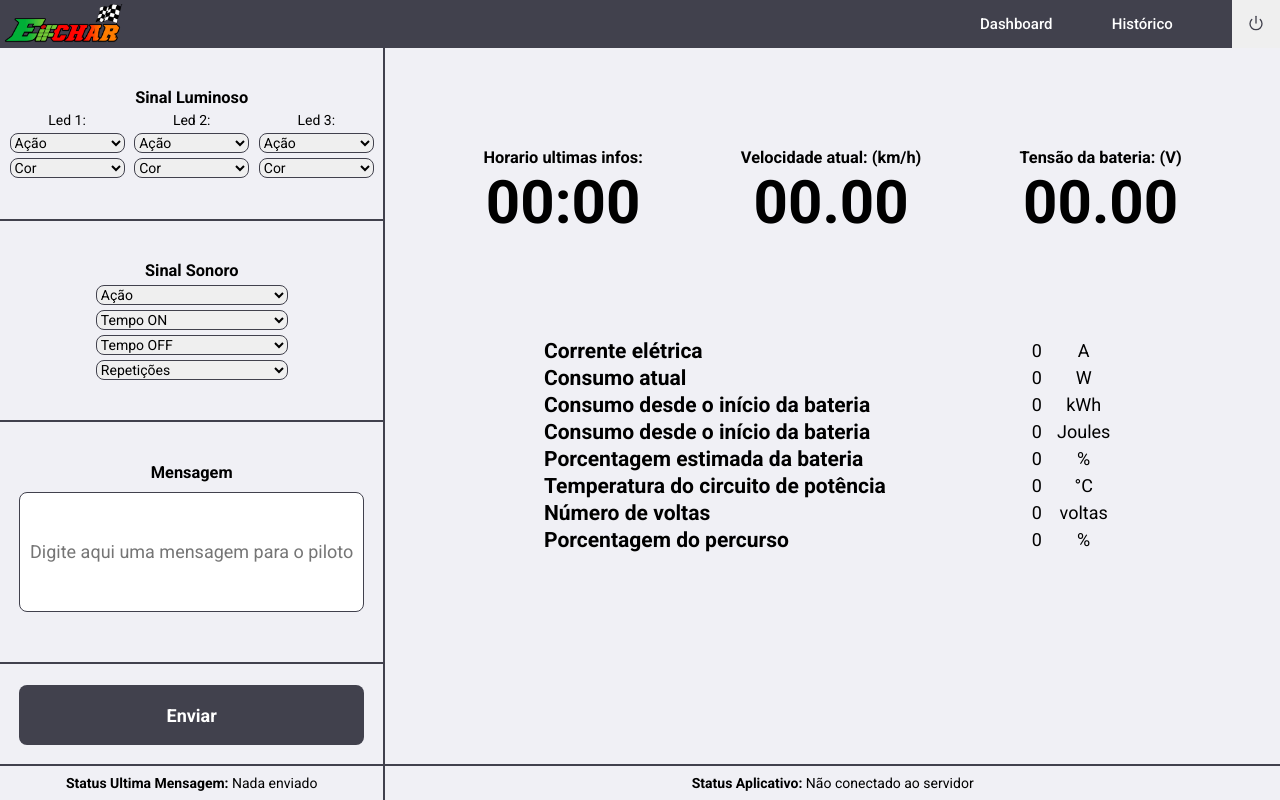
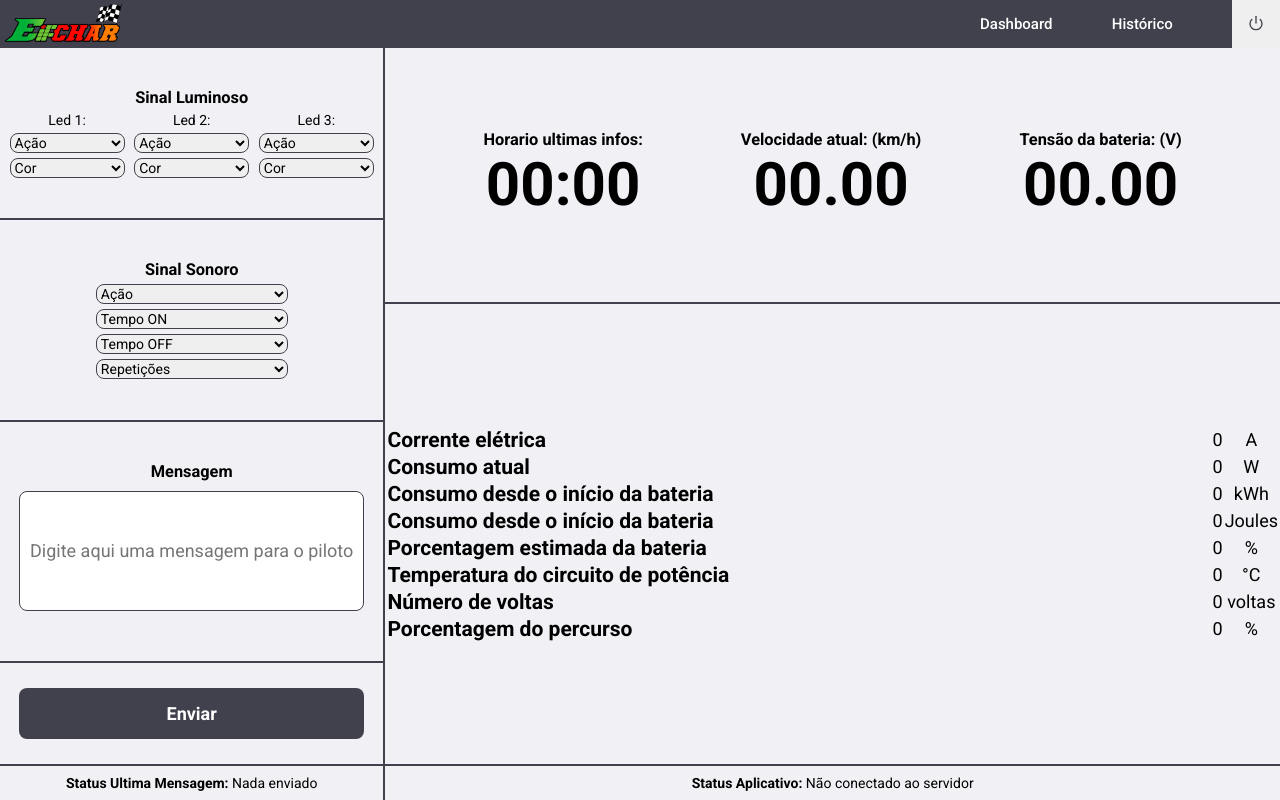
Before and after one commit to danielwojcickoski/EIFChar-Telemetria, a React (Create React App) app in the folder frontend/: page /dashboard in a window 1280 px wide. Built offline with nearby package versions, Linux system fonts and the light colour scheme.

Commit message:
Final adjusts in dashboard css

```diff
--- a/frontend/src/pages/Dashboard/emit-events.css
+++ b/frontend/src/pages/Dashboard/emit-events.css
@@ -3,7 +3,7 @@
   Emit events
 -------------------------------------------------------------------------------*/
 .dashboard-container .dashboard-body .emit-events .emit-itens-div{
-  height: 77vh;
+  height: 89.5vh;
 
   display: grid;
 }
@@ -95,14 +95,19 @@
 }
 
 /*Send*/
-.dashboard-container .dashboard-body .emit-events .button{
+.dashboard-container .dashboard-body .emit-events .button-div{
+  height: 100%;
+
+  display: flex;
+  flex-direction: column;
+  justify-content: center;
+  align-items: center;
+}
+
+.dashboard-container .dashboard-body .emit-events .button-div .button{
+  margin: 0;
+  height: 50%;
   width: 90%;
-  margin: 0 5%;
-
-  position: absolute;
-  bottom: 5vh;
-
-  margin-bottom: 15px;
 }
 
 /*Status*/
--- a/frontend/src/pages/Dashboard/index.js
+++ b/frontend/src/pages/Dashboard/index.js
@@ -1,4 +1,4 @@
-import React, { useEffect } from 'react';
+import React, { useState, useEffect } from 'react';
 import { useHistory } from 'react-router-dom';
 
 import Navbar from '../../components/Navbar'
@@ -18,7 +18,7 @@ export default function Login() {
       if (await !verifyAuthorization()) {
         return false;
       }
-      history.push('/dashboard');
+      history.push('/login');
     }
     verifyAuth();
   });
@@ -37,45 +37,45 @@ export default function Login() {
                 <div className="light-signal-option">
                   <p>Led 1:</p>
                   <select>
-                    <option value="" disabled selected>Ação</option>
+                    <option value="off" disabled selected>Ação</option>
                     <option value="on">Ligar</option>
                     <option value="off">Desligar</option>
                   </select>
                   <select>
-                    <option value="" disabled selected>Cor</option>
-                    <option>Verde</option>
-                    <option>Amarelo</option>
-                    <option>Vermelho</option>
+                    <option value="off" disabled selected>Cor</option>
+                    <option value="green">Verde</option>
+                    <option value="yellow">Amarelo</option>
+                    <option value="red">Vermelho</option>
                   </select>
                 </div>
 
                 <div className="light-signal-option">
                   <p>Led 2:</p>
                   <select>
-                    <option value="" disabled selected>Ação</option>
+                    <option value="off" disabled selected>Ação</option>
                     <option value="on">Ligar</option>
                     <option value="off">Desligar</option>
                   </select>
                   <select>
-                    <option value="" disabled selected>Cor</option>
-                    <option>Verde</option>
-                    <option>Amarelo</option>
-                    <option>Vermelho</option>
+                    <option value="off" disabled selected>Cor</option>
+                    <option value="green">Verde</option>
+                    <option value="yellow">Amarelo</option>
+                    <option value="red">Vermelho</option>
                   </select>
                 </div>
 
                 <div className="light-signal-option">
                   <p>Led 3:</p>
                   <select>
-                    <option value="" disabled selected>Ação</option>
+                    <option value="off" disabled selected>Ação</option>
                     <option value="on">Ligar</option>
                     <option value="off">Desligar</option>
                   </select>
                   <select>
-                    <option value="" disabled selected>Cor</option>
-                    <option>Verde</option>
-                    <option>Amarelo</option>
-                    <option>Vermelho</option>
+                    <option value="off" disabled selected>Cor</option>
+                    <option value="green">Verde</option>
+                    <option value="yellow">Amarelo</option>
+                    <option value="red">Vermelho</option>
                   </select>
                 </div>
               </div>
@@ -156,9 +156,11 @@ export default function Login() {
                 className="message-input"
               />
             </div>
+
+            <div className="button-div">
+              <button className="button">Enviar</button>
             </div>
-
-          <button className="button">Enviar</button>
+          </div>
 
           <div className="status-div">
             <p><strong>Status Ultima Mensagem:</strong>  Nada enviado</p>
@@ -168,6 +170,7 @@ export default function Login() {
         <span></span>
 
         <section className="read-events">
+          <div className="read-itens-div">
             <div className="main-infos-div">
               <div className="last-message-time-div">
                 <h1>Horario ultimas infos:</h1>
@@ -183,7 +186,8 @@ export default function Login() {
               </div>
             </div>
 
-          <table className="infos-table-div">
+            <div className="infos-table-div">
+              <table>
                 <tr>
                   <td><h1>Corrente elétrica</h1></td>
                   <td>0</td>
@@ -225,6 +229,8 @@ export default function Login() {
                   <td>%</td>
                 </tr>
               </table>
+            </div>
+          </div>
 
           <div className="status-div">
             <p><strong>Status Aplicativo:</strong>  Não conectado ao servidor</p>
--- a/frontend/src/pages/Dashboard/read-events.css
+++ b/frontend/src/pages/Dashboard/read-events.css
@@ -1,12 +1,20 @@
 /*-------------------------------------------------------------------------------
   Read events
 -------------------------------------------------------------------------------*/
+.dashboard-container .dashboard-body .read-events .read-itens-div{
+    height: 89.5vh;
+
+    display: grid;
+    grid-template-rows: 1fr 1.8fr;
+}
+
 /*Main infos*/
 .dashboard-container .dashboard-body .read-events .main-infos-div{
-    margin-top: 100px;
+    border-bottom: 2px solid #41414d;
 
     display: flex;
     justify-content: space-evenly;
+    align-items: center;
 }
 
 .dashboard-container .dashboard-body .read-events .main-infos-div h2{
@@ -16,15 +24,17 @@
 
 /*Infos table*/
 .dashboard-container .dashboard-body .read-events .infos-table-div{
-    width: 65%;
-
-    margin: 11% auto;
-
     font-size: 18px;
     text-align: center;
+
+    display: flex;
+    flex-direction: column;
+    justify-content: center;
+    align-items: center;
 }
 
 .dashboard-container .dashboard-body .read-events .infos-table-div td:first-child{
+    width: 100%;
     text-align: left;
 }
 
--- a/frontend/src/pages/History/index.js
+++ b/frontend/src/pages/History/index.js
@@ -17,7 +17,7 @@ export default function Login() {
       if (await !verifyAuthorization()) {
         return false;
       }
-      history.push('/dashboard');
+      history.push('/login');
     }
     verifyAuth();
   });
--- a/frontend/src/pages/Login/handleLogin.js
+++ b/frontend/src/pages/Login/handleLogin.js
@@ -10,7 +10,7 @@ export default async function handleLogin(user, password) {
     if (validateUser !== true) throw new Error(validateUser);
     if (validatePassword !== true) throw new Error(validatePassword);
 
-    await api.post('login', {
+    await api.get('login', {
       user,
       password
     }).then(response => {
--- a/frontend/src/pages/Register/handleRegister.js
+++ b/frontend/src/pages/Register/handleRegister.js
@@ -14,7 +14,7 @@ export default async function makeRegister(user, email, password, confirmPasswor
     if (validatePassword !== true) throw new Error(validatePassword);
     if (validateConfirmation !== true) throw new Error(validateConfirmation);
 
-    await api.post('/logon/register', { user, email, password });
+    await api.post('/register', { user, email, password });
 
     alert('Cadastro realizado com sucesso');
     return true;
--- a/frontend/src/utils/verifyAuthorization.js
+++ b/frontend/src/utils/verifyAuthorization.js
@@ -9,7 +9,7 @@ export default function verifyAuthorization() {
   }
   else {
     try {
-      api.post('logon/verifyauth', {
+      api.get('verifyauth', {
         user,
         authorization
       });
```
Lines whose indentation alone changed are shown as unchanged.
